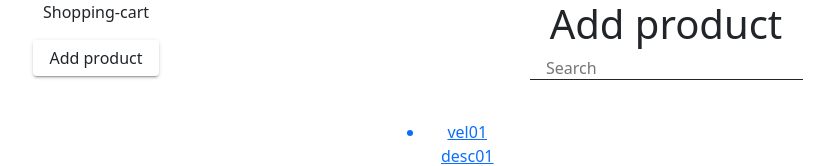
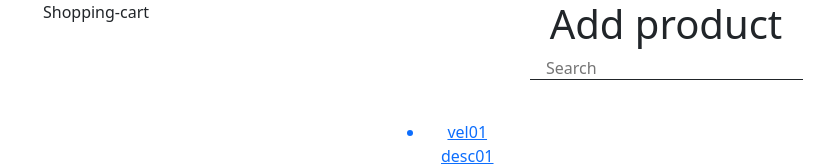
Before and after one commit to javierrv/santng, an Angular app: page / in a window 1280 px wide. Shown: the top 166 px of the page, without its empty margins (259-1072 px from the left). Built offline with nearby package versions, Linux system fonts and the light colour scheme.

Commit message:
disable openDialog button in shopping-cart

```diff
--- a/src/app/shopping-cart/shopping-cart.component.html
+++ b/src/app/shopping-cart/shopping-cart.component.html
@@ -1,6 +1,7 @@
 <p>Shopping-cart</p>
 
-<button mat-raised-button (click)="openDialog('500ms', '500ms')">Add product</button>
+<!-- button mat-raised-button (click)="openDialog('500ms', '500ms')">Add product</button -->
+
 <div>
     <ul class="list-group">
         <a *ngFor="let item of cartItems">
```
